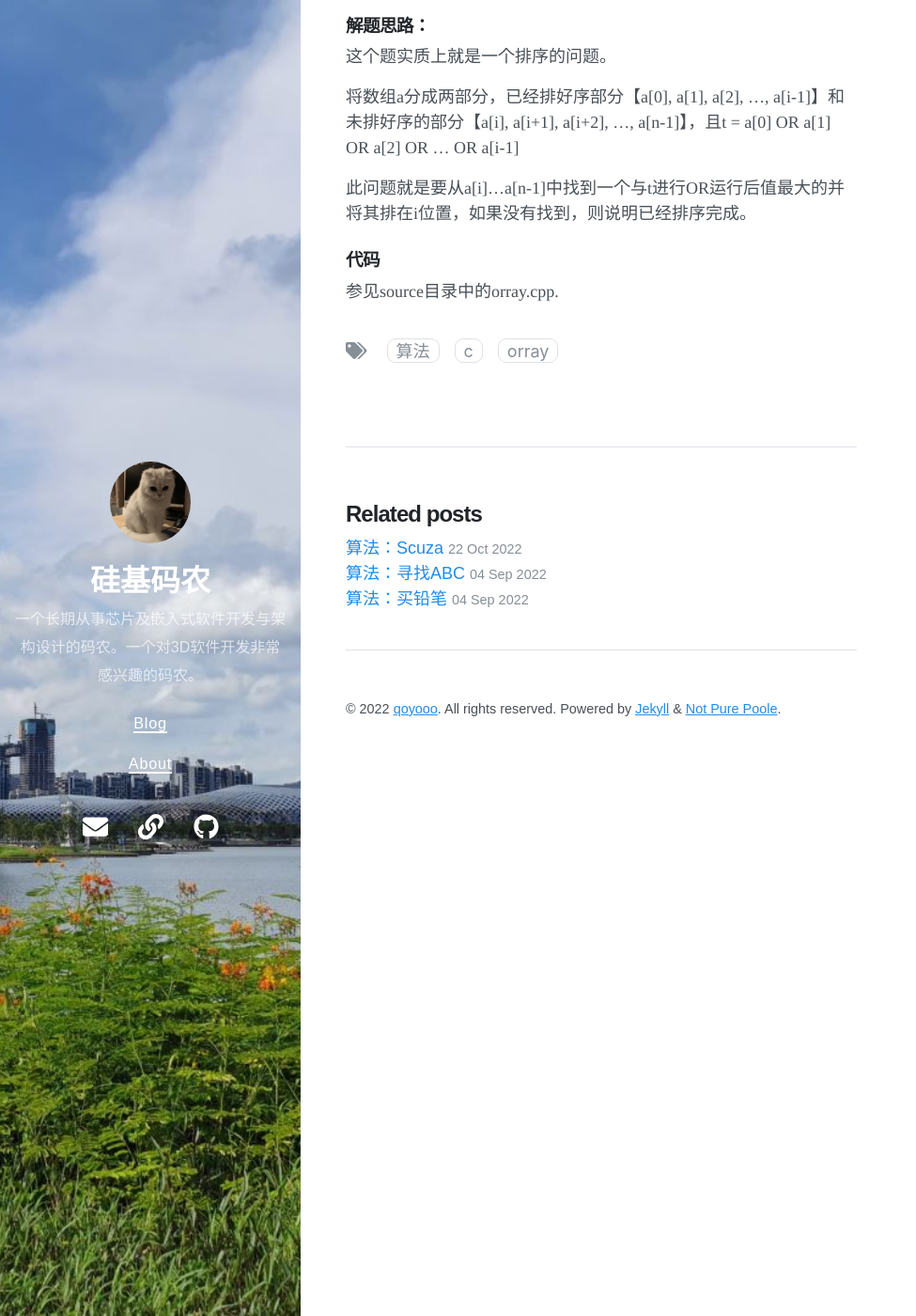
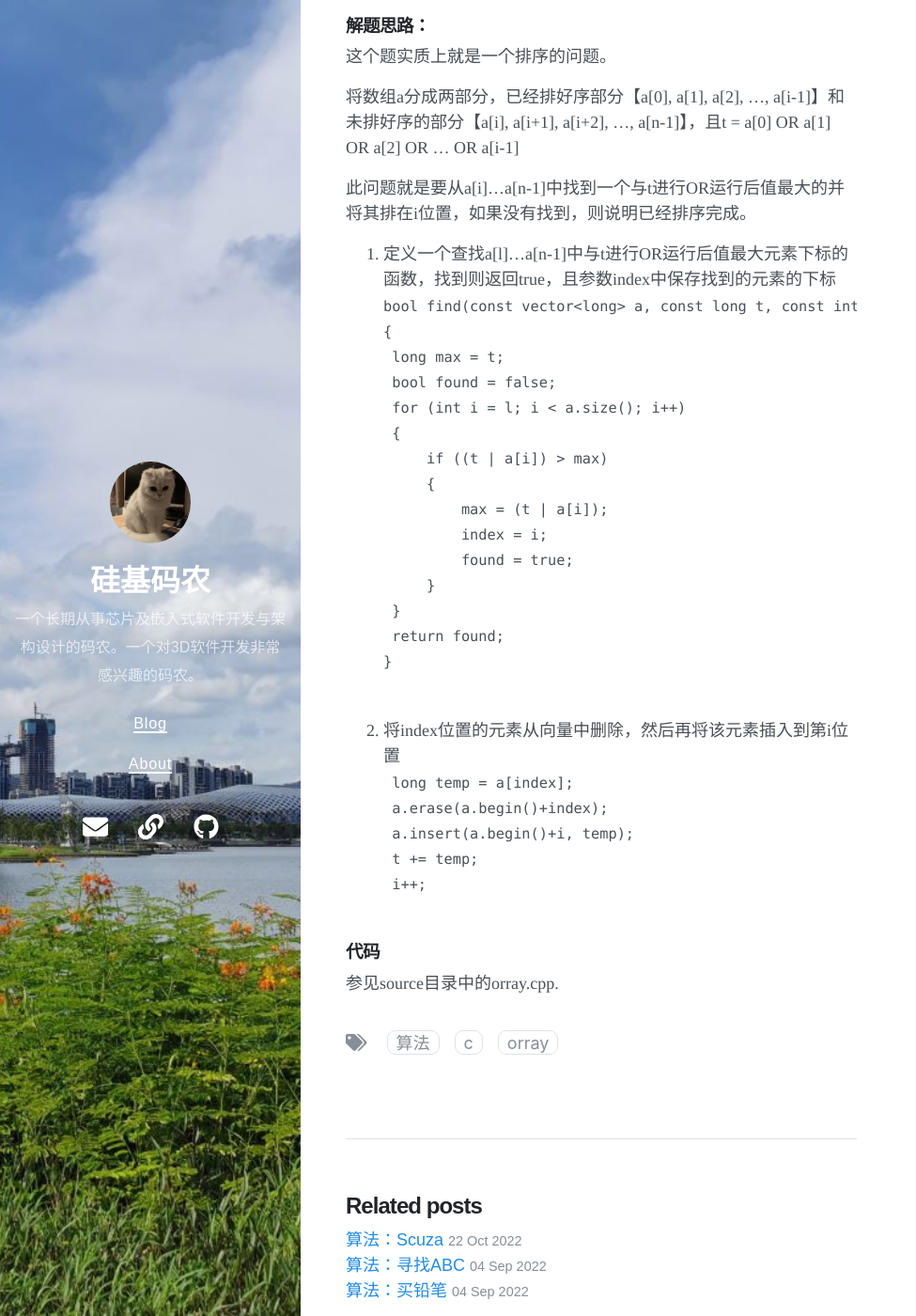
Before and after one commit to qoyooo/qoyooo.github.io, a Jekyll site: the page built from _posts/2022-10-22-算法：Orray.md, in a window 1280 px wide and 1400 px high, scrolled down 1602 px. Shown: the whole window at 94% size, without its empty margins (0-975 px from the left). Built offline with Jekyll 4.4.1, drawn with Linux system fonts in a browser that asks for light colours; nearby versions of some CDN libraries.

Commit message:
modified orray.md

````diff
--- a/_posts/2022-10-22-算法：Orray.md
+++ b/_posts/2022-10-22-算法：Orray.md
@@ -69,6 +69,33 @@ For each test case print n integers — any rearrangement of the array a that ob
 
 此问题就是要从a[i]...a[n-1]中找到一个与t进行OR运行后值最大的并将其排在i位置，如果没有找到，则说明已经排序完成。
 
+1. 定义一个查找a[l]...a[n-1]中与t进行OR运行后值最大元素下标的函数，找到则返回true，且参数index中保存找到的元素的下标
+``` C++
+bool find(const vector<long> a, const long t, const int l, int &index)
+{
+    long max = t;
+    bool found = false;
+    for (int i = l; i < a.size(); i++)
+    {
+        if ((t | a[i]) > max)
+        {
+            max = (t | a[i]);
+            index = i;
+            found = true;
+        }
+    }
+    return found;
+}
+```
+2. 将index位置的元素从向量中删除，然后再将该元素插入到第i位置
+``` C++
+    long temp = a[index];
+    a.erase(a.begin()+index);
+    a.insert(a.begin()+i, temp);
+    t += temp;
+    i++;
+```
+
 ### 代码
 
 参见source目录中的orray.cpp.
````
